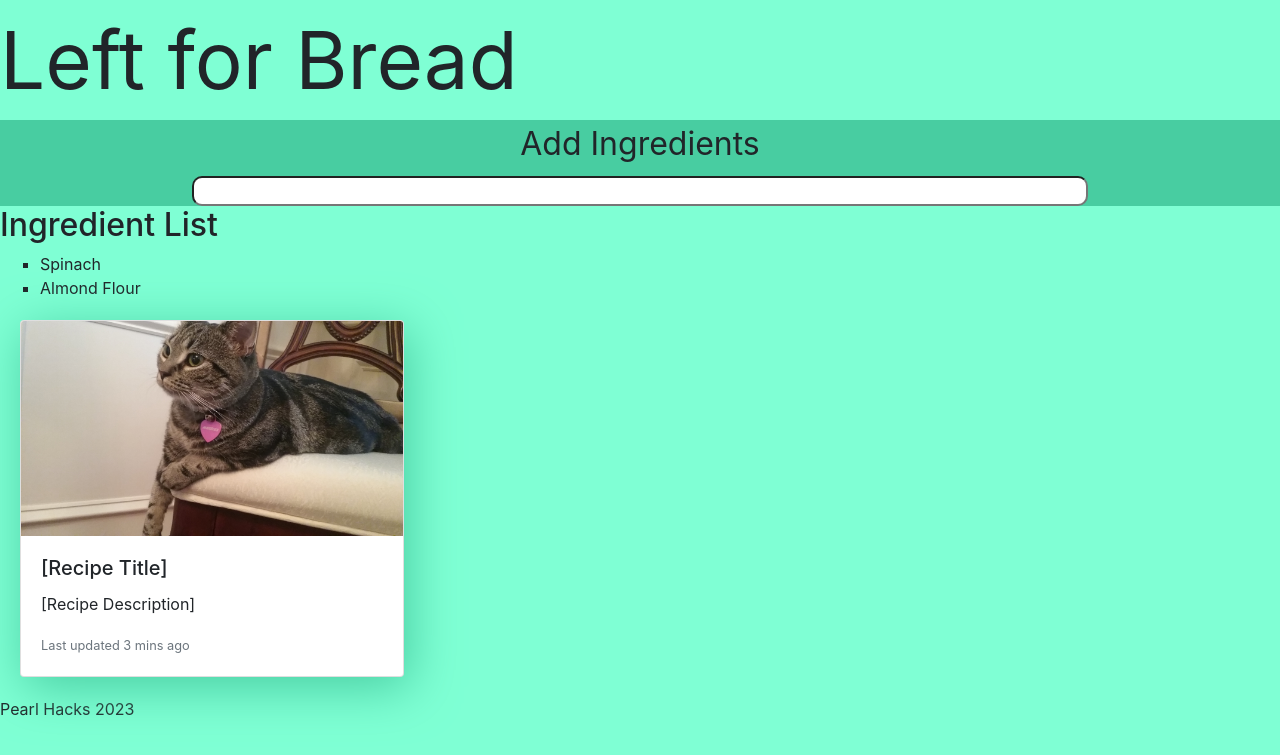
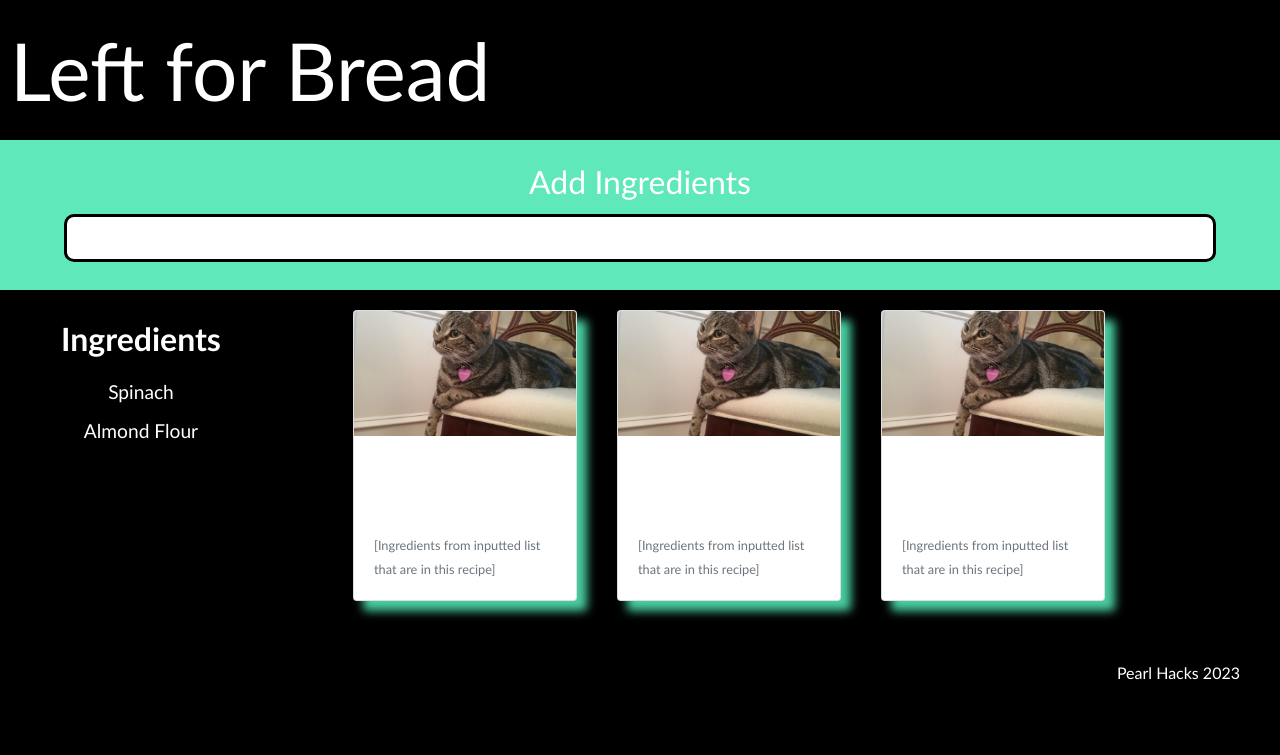
Before and after one commit to leftforbread/leftforbread-api, a Flask app: template templates/index.html in a window 1280 px wide. Shown: the top 755 px of the page. Run offline with Flask 2, Linux system fonts and the light colour scheme; the template is opened without the code that fills it, so the values that code supplies are empty; some libraries are stand-ins or nearby versions.

Commit message:
basicc html and css done?

```diff
--- a/templates/index.css
+++ b/templates/index.css
@@ -2,11 +2,18 @@
     background-color:blue;
 } */
 .blue {
-    background-color: aquamarine;
+    /* background-color: rgb(204, 245, 232); */
+    background-color: black;
+    /* color: rgb(204, 245, 232); */
+    color: white;
+    font-family: 'Trebuchet MS', 'Lucida Sans Unicode', 'Lucida Grande', 'Lucida Sans', Arial, sans-serif;
 }
+
+
 
 header {
     font-size: 5rem;
+    padding: 10px;
 }
 
 .search {
@@ -15,33 +22,105 @@ header {
     flex-flow: column nowrap;
     align-items: center;
     justify-content: center;
-    background-color:rgb(72, 205, 161);
+    background-color:rgb(95, 232, 186);
+    padding-bottom: 10px;
+    min-height: 150px;
 }
 
 main {
 
 }
 
+
+
+label {
+    font-size: 2rem;
+    padding: 0;
+    margin: 0;
+}
+
+input {
+    width: 90%;
+    border-radius: 10px;
+    /* font-size: 5rem; */
+    height: 3rem;
+    border: 3px;
+    border-style: solid;
+}
+
+input:hover {
+    border-color: rgb(17, 161, 113);
+}
+
+input:focus {
+    border: 5px;
+    border-style: solid;
+    border-color: rgb(17, 161, 113);
+}
+
+.aside-and-grid {
+    display: flex;
+    justify-content: space-around;
+}
+
 aside {
+    /* width: 10%; */
+    /* background-color: rgb(95, 232, 186); */
+    /* margin: 10%; */
+    padding: 10px;
+}
+
+.ingredients-header {
+    font-size: 2rem;
+    text-align: center;
+    font-weight: bolder;
+    margin-top: 20px;
+    margin-bottom: 20px;
 
 }
 
-label {
+/* .ingredient-list {
+
+} */
+
+ul {
+    padding-left: 0;
+    list-style-type:none;
     font-size: 2rem;
+    text-align: center;
 }
 
-input {
-    width: 70%;
-    border-radius: 10px;
-    margin-bottom: 50px;
+li {
+    text-align: center;
+    font-size: 1.2rem;
+    margin: 10px 0px;
 }
 
-.ingredient-list {
-    list-style-type:square;
+.grid {
+    width: 70%;
+    /* display: grid;
+    grid-template-columns: 1fr 1fr;
+    grid-template-rows: 1fr; */
+    display: flex;
+    justify-content: flex-start;
+    flex-flow: row wrap;
 }
 
 .card {
-    width: 30%;
-    box-shadow: 5px 10px 50px rgb(72, 205, 161);
+    width: 25%;
+    min-width: 200px !important;
+    box-shadow: 10px 10px 10px rgb(72, 205, 161);
     margin: 20px;
+    transition: transform 300ms;
 }
+
+.card:hover {
+    transform: scale(1.1);
+}
+
+footer {
+    margin: 40px;
+    /* margin-top: 40px;
+    margin-bottom: 40px; */
+    text-align: right;
+}
--- a/templates/index.html
+++ b/templates/index.html
@@ -7,7 +7,6 @@
   <link rel="stylesheet" type="text/css" href="index.css">
   <link rel="stylesheet" href="https://stackpath.bootstrapcdn.com/bootstrap/4.1.3/css/bootstrap.min.css" integrity="sha384-MCw98/SFnGE8fJT3GXwEOngsV7Zt27NXFoaoApmYm81iuXoPkFOJwJ8ERdknLPMO" crossorigin="anonymous">
   <title>Left for Bread</title>
-  <!-- <link rel="stylesheet" href="https://cdnjs.cloudflare.com/ajax/libs/font-awesome/5.12.1/css/all.min.css"> -->
 </head>
 
 <body class="blue">
@@ -15,29 +14,51 @@
     Left for Bread
   </header>
   <main>
-    <div class="">
     <div class="search">
       <label>Add Ingredients</label>
       <input type="text" name="Ingredients" class="taller">
     </div>
+    <div class="aside-and-grid">
       <aside>
-          <h2>Ingredient List</h2>
+          <h1 class="ingredients-header">Ingredients</h1>
           <ul class="ingredient-list">
             <li>Spinach</li>
             <li>Almond Flour</li>
           </ul>
       </aside>
-    </div>
-    <!-- <div class="main-section-card-1"> -->
+      <div class="grid">
         <div class="card">
           <img src="example.jpg" class="card-img-top" alt="Recipe Image">
           <div class="card-body">
             <h5 class="card-title">[Recipe Title]</h5>
             <p class="card-text">[Recipe Description]</p>
-          <p class="card-text"><small class="text-muted">Last updated 3 mins ago</small></p>
+            <p class="card-text"><small class="text-muted">[Ingredients from inputted list that are in this recipe]</small></p>
           </div>
         </div>
-    <!-- </div> -->
+
+        <div class="card">
+          <img src="example.jpg" class="card-img-top" alt="Recipe Image">
+          <div class="card-body">
+            <h5 class="card-title">[Recipe Title]</h5>
+            <p class="card-text">[Recipe Description]</p>
+            <p class="card-text"><small class="text-muted">[Ingredients from inputted list that are in this recipe]</small></p>
+          </div>
+        </div>
+
+        <div class="card">
+          <img src="example.jpg" class="card-img-top" alt="Recipe Image">
+          <div class="card-body">
+            <h5 class="card-title">[Recipe Title]</h5>
+            <p class="card-text">[Recipe Description]</p>
+            <p class="card-text"><small class="text-muted">[Ingredients from inputted list that are in this recipe]</small></p>
+          </div>
+        </div>
+
+
+
+      </div>
+    </div>
+
   </main>
   <footer>
     Pearl Hacks 2023
```
Lines whose indentation alone changed are shown as unchanged.
